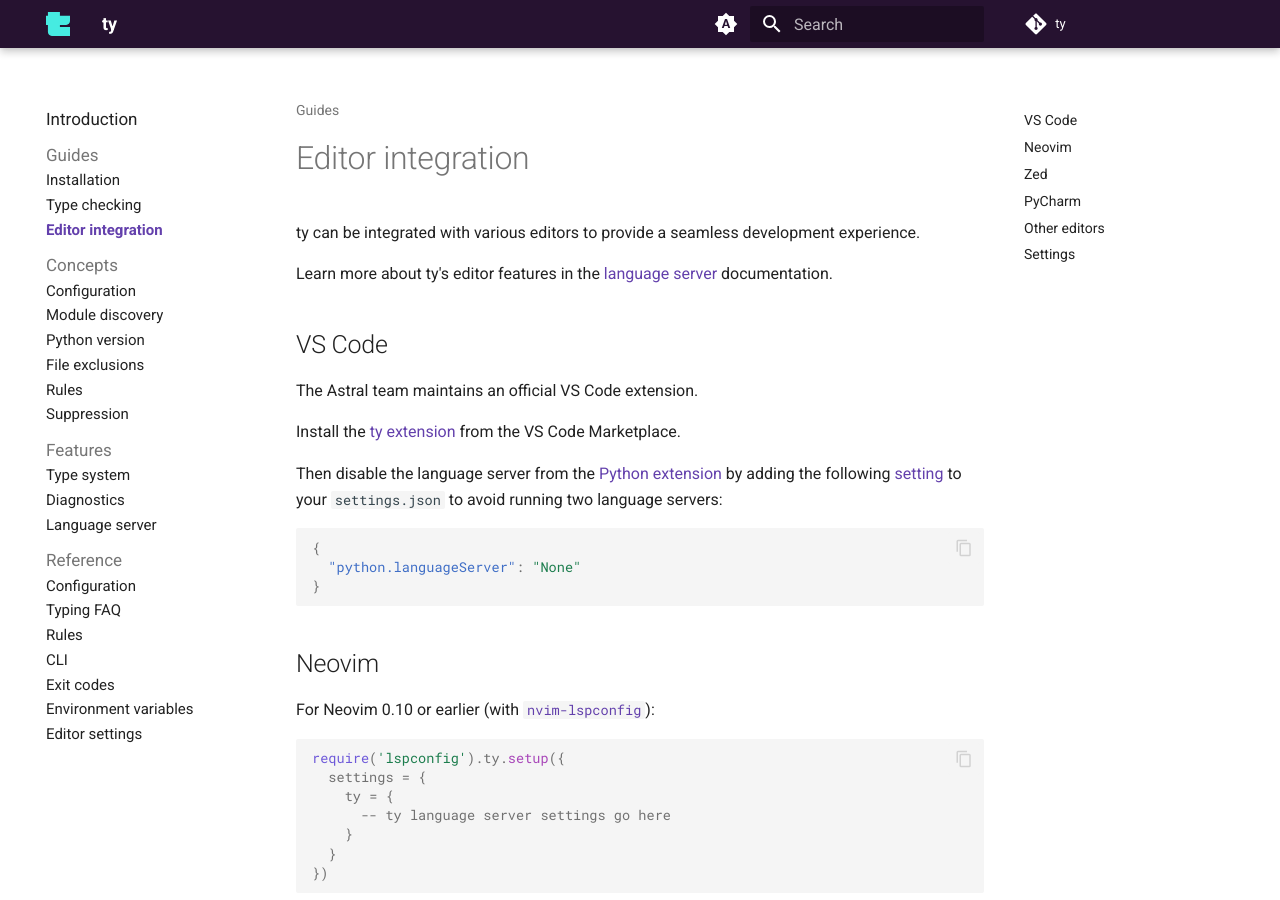
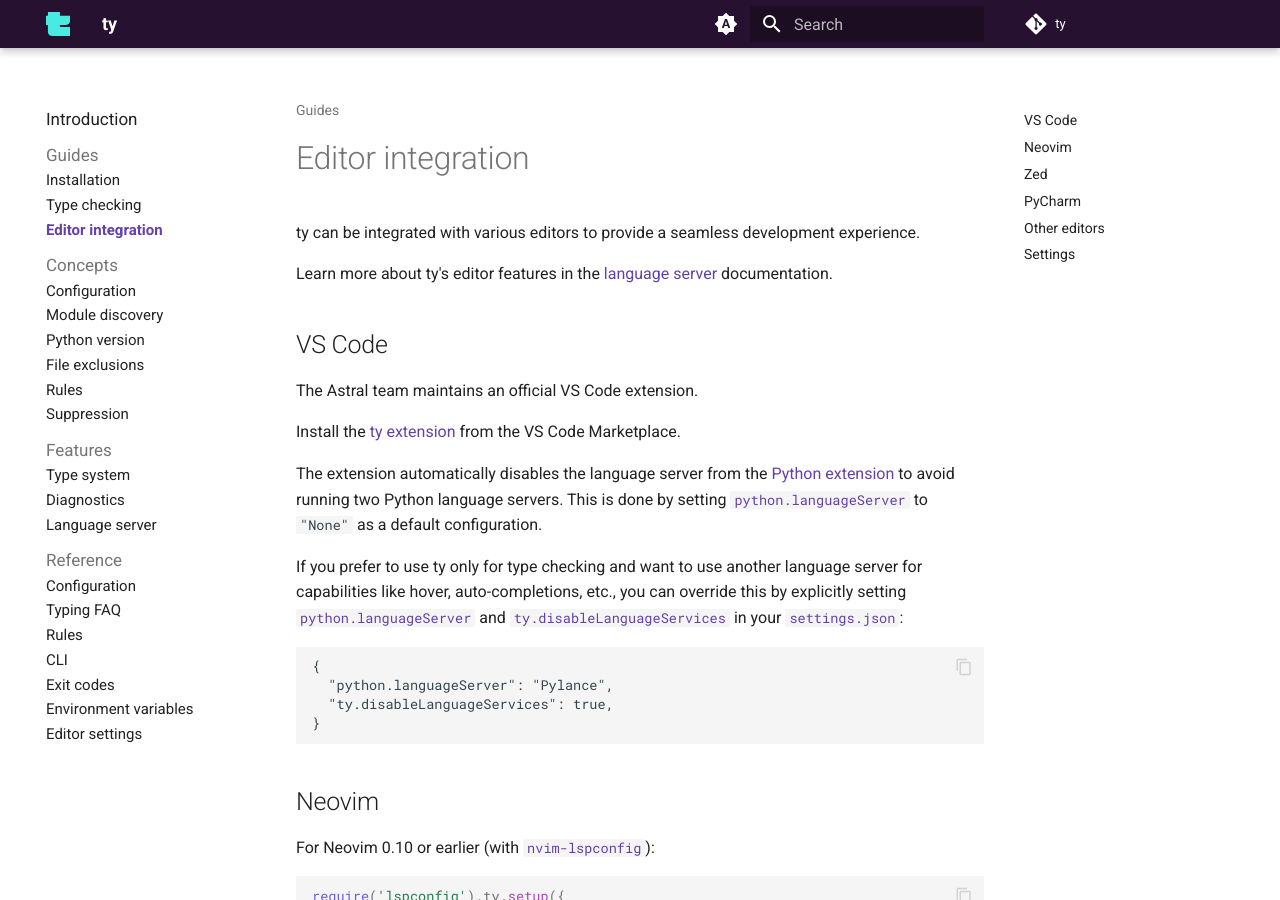
Before and after one commit to astral-sh/ty, an MkDocs documentation site: the page built from docs/editors.md, in a window 1280 px wide and 900 px high. Built offline with MkDocs 1.6.1 and Material for MkDocs 9.7.7, drawn with Linux system fonts in a browser that asks for light colours; comment, search, counter and statistics services are not loaded.

Commit message:
Update VS Code extension docs (#2475)
## Summary

Ref: https://github.com/astral-sh/ty-vscode/pull/288

````diff
--- a/docs/editors.md
+++ b/docs/editors.md
@@ -11,12 +11,22 @@
 
 Install the [ty extension](https://marketplace.visualstudio.com/items?itemName=astral-sh.ty) from the VS Code Marketplace.
 
-Then disable the language server from the [Python extension](https://marketplace.visualstudio.com/items?itemName=ms-python.python) by adding the
-following [setting](https://code.visualstudio.com/docs/python/settings-reference#_intellisense-engine-settings) to your `settings.json` to avoid running two language servers:
+The extension automatically disables the language server from the [Python
+extension](https://marketplace.visualstudio.com/items?itemName=ms-python.python)
+to avoid running two Python language servers. This is done by setting
+[`python.languageServer`](https://code.visualstudio.com/docs/python/settings-reference#_intellisense-engine-settings)
+to `"None"` as a default configuration.
 
-```json
+If you prefer to use ty only for type checking and want to use another language
+server for capabilities like hover, auto-completions, etc., you can override
+this by explicitly setting [`python.languageServer`](https://code.visualstudio.com/docs/python/settings-reference#_intellisense-engine-settings) and
+[`ty.disableLanguageServices`](./reference/editor-settings.md#disablelanguageservices)
+in your [`settings.json`](https://code.visualstudio.com/docs/configure/settings#_settings-json-file):
+
+```jsonc
 {
-  "python.languageServer": "None"
+  "python.languageServer": "Pylance",
+  "ty.disableLanguageServices": true,
 }
 ```
 
````
